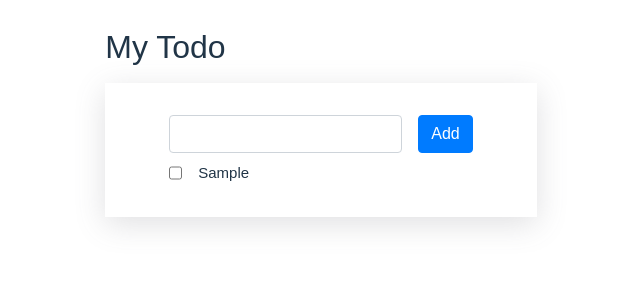
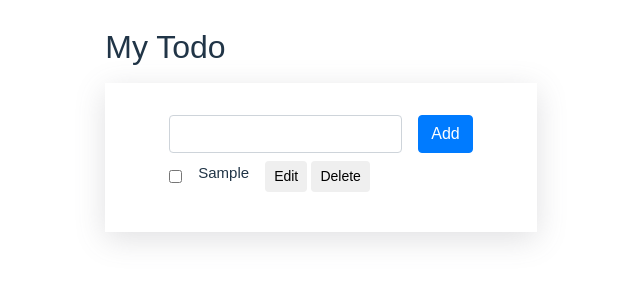
Before and after one commit to jaquiteme/todo-app-front, a Vue app: page / in a window 1280 px wide. Both pictures are taken after typing "Sample" into the empty fields and a click on the button "Add". Shown: the top 300 px of the page, without its empty margins (319-959 px from the left). Built offline with nearby package versions, Linux system fonts and the light colour scheme.

Commit message:
Add remove btn

```diff
--- a/src/assets/main.css
+++ b/src/assets/main.css
@@ -23,6 +23,13 @@
   border-radius: 0.25rem;
 }
 
+.btn-sm {
+  padding: 0.25rem 0.5rem;
+  font-size: .875rem;
+  line-height: 1.5;
+  border-radius: 0.2rem rem;
+}
+
 .btn-primary {
   color: #fff;
   background-color: #007bff;
@@ -43,7 +50,7 @@
 }
 
 .mb-2 {
-  margin-bottom: 0.5rem!important;
+  margin-bottom: 0.5rem !important;
 }
 
 .card {
--- a/src/components/Todo.vue
+++ b/src/components/Todo.vue
@@ -7,11 +7,17 @@ export default {
     }
   },
   methods: {
-    add(data) {
+    add: function (data) {
       if (data) {
         this.todos.push(data)
         this.title = ""
       }
+    },
+    remove: function (id) {
+      this.todos.splice(id, 1)
+    },
+    edit: function () {
+      alert("edited")
     }
   }
 }
@@ -34,7 +40,7 @@ import TodoItem from './TodoItem.vue'
       </button>
     </form>
     <div>
-      <TodoItem v-for="value, index  in todos" :title="value" :index="index"/>
+      <TodoItem v-for="value, index  in todos" :title="value" :index="index" :key="index" @remove="remove" @edit="edit" />
     </div>
   </div>
 </template>
--- a/src/components/TodoItem.vue
+++ b/src/components/TodoItem.vue
@@ -1,7 +1,12 @@
 <template>
-    <div @mouseover="displayBtn" @mouseleave="removeBtn" :id="'task-' + index">
+    <div class="mb-2" :id="'task-' + index">
         <input type="checkbox" :checked="isChecked" v-model="isChecked">
         <div style="margin-left: 1rem;" :class="[isChecked ? 'task-done' : '']">{{ title }}</div>
+        <div class="action-btn" style="margin-left: 1rem;">
+            <button class="btn btn-sm" @click="$emit('edit', [index])" >Edit</button>
+            &nbsp;
+            <button @click="$emit('remove', [index])" class="btn btn-sm">Delete</button>
+        </div>
     </div>
 </template>
 <script>
@@ -15,20 +20,6 @@ export default {
         title: String,
         index: Number
     },
-    methods: {
-        displayBtn() {
-            let currTask;
-            let div = document.createElement("div");
-            div.setAttribute("id", "actions")
-            div.append("Some text");
-            currTask = document.getElementById('task-' + this.index)
-            currTask.append(div)
-        },
-        removeBtn: function () {
-            let div = document.getElementById('actions');
-            div.remove();
-        }
-    }
 }
 </script>
 <style scoped>
```
